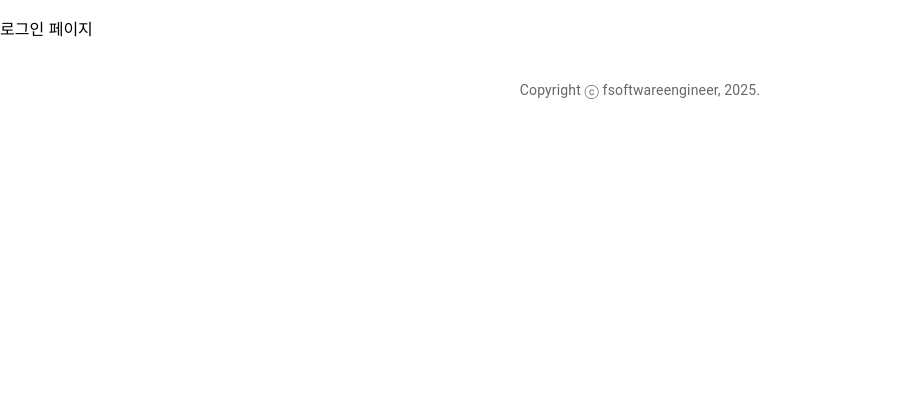
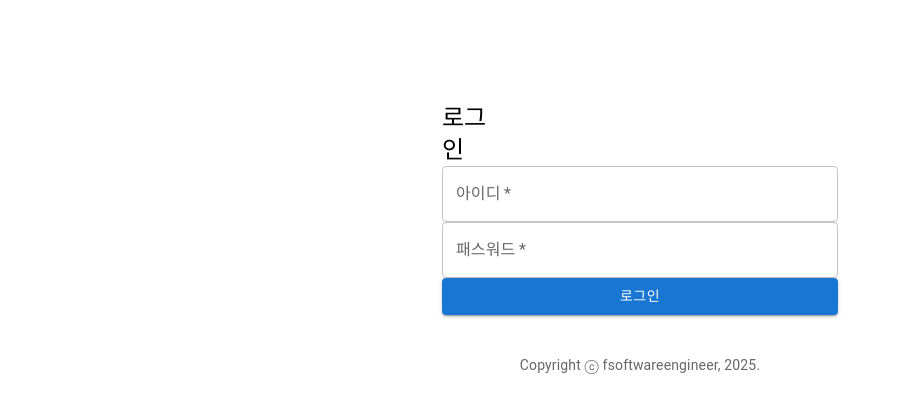
Before and after one commit to YO1231/WebApplications-frontend, a React (Create React App) app in the folder todo-react-app/: page /login in a window 1280 px wide. Shown: the top 412 px of the page, without its empty margins (0-902 px from the left). Built offline with nearby package versions, Linux system fonts and the light colour scheme.

Commit message:
5/6 웹프로그래밍응용 수업 코드

```diff
--- a/todo-react-app/src/Login.js
+++ b/todo-react-app/src/Login.js
@@ -1,10 +1,60 @@
 import React from "react";
+import { Container, Grid, Typography, TextField, Button } from "@mui/material";
+import { signin } from "./service/ApiService"
 
-const Login = () => {
+function Login() {
+    const handleSubmit = (event) => {
+        event.preventDefault();
+        const data = new FormData(event.target);
+        const username = data.get("username");
+        const password = data.get("password");
+        signin({ username: username, password: password });
+    };
 
     return (
-        <p> 로그인 페이지</p>
+        <Container component="main" maxWidth="xs" style={{ marginTop: "8%" }}>
+            <Grid container spacing={2}>
+                <Grid item xs={2}>
+                    <Typography component="h1" variant="h5">
+                        로그인
+                    </Typography>
+                </Grid>
+            </Grid>
+            <form noValidate onSubmit={handleSubmit}>
+                {" "}
+                <Grid Container spacing={2}>
+                    <Grid item xs={12}>
+                        <TextField
+                            variant="outlined"
+                            required
+                            fullWidth
+                            id="username"
+                            label="아이디"
+                            name="username"
+                            autoComplete="username"
+                        />
+                    </Grid>
+                    <Grid item xs={12}>
+                        <TextField
+                            variant="outlined"
+                            required
+                            fullWidth
+                            name="password"
+                            label="패스워드"
+                            type="password"
+                            id="password"
+                            autoComplete="current-password"
+                        />
+                    </Grid>
+                    <Grid item xs={12}>
+                        <Button type="submit" fullWidth variant="contained" color="primary">
+                            로그인
+                        </Button>
+                    </Grid>
+                </Grid>
+            </form>
+        </Container>
     );
-}
+};
 
 export default Login;
--- a/todo-react-app/src/service/ApiService.js
+++ b/todo-react-app/src/service/ApiService.js
@@ -14,9 +14,25 @@ export function call(api, method, request) {
     return fetch(options.url, options).then((response) => {
         if (response.status === 200) {
             return response.json();
+        } else if (response.status === 403) {
+            window.location.href = "/login"; //redirect
+        } else {
+            Promise.reject(response);
+            throw Error(response)
         }
-    }).catch((erorr) => {
+    }).catch((error) => {
         console.log("http error");
-        console.log(erorr);
+        console.log(error);
     });
 }
+
+export function signin(userDTO) {
+    return call("/auth/signin", "POST", userDTO)
+        .then((response) => {
+        // console.log("response :", response);
+        // alert("로그인 토큰: " + response.token);
+        if(response.token) {
+            window.location.href = "/";
+        }
+    });
+}
```
